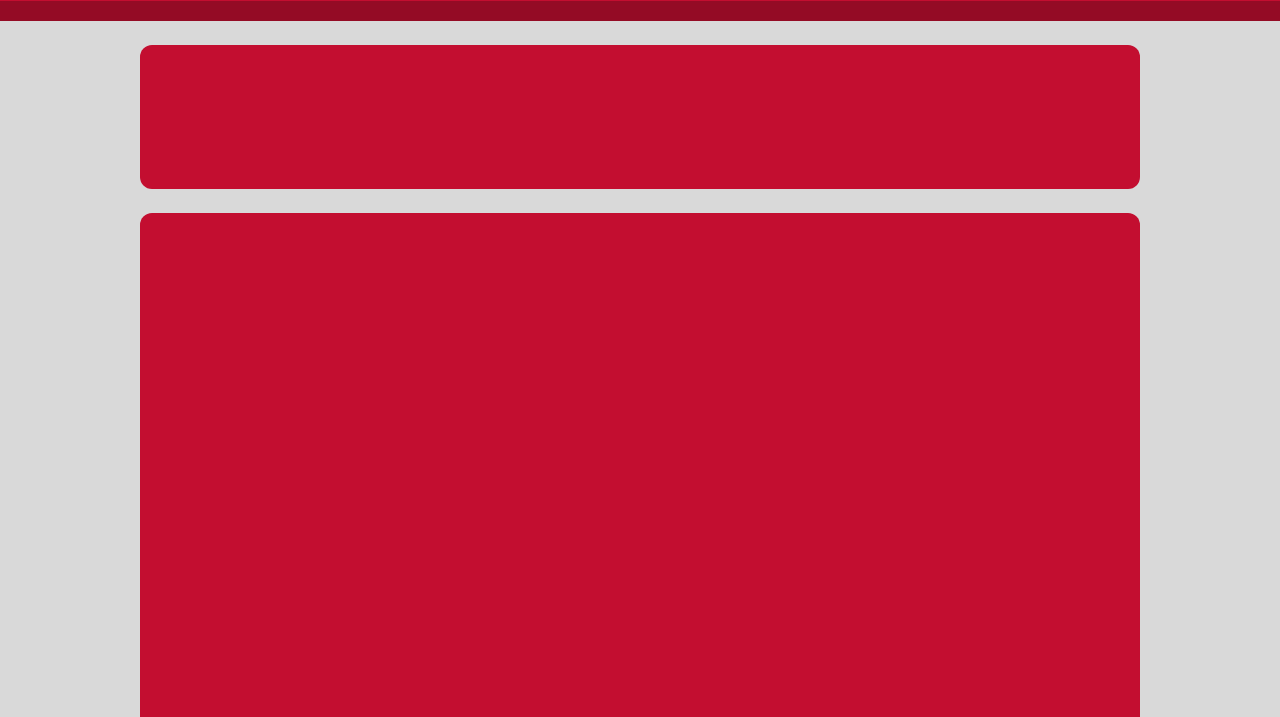
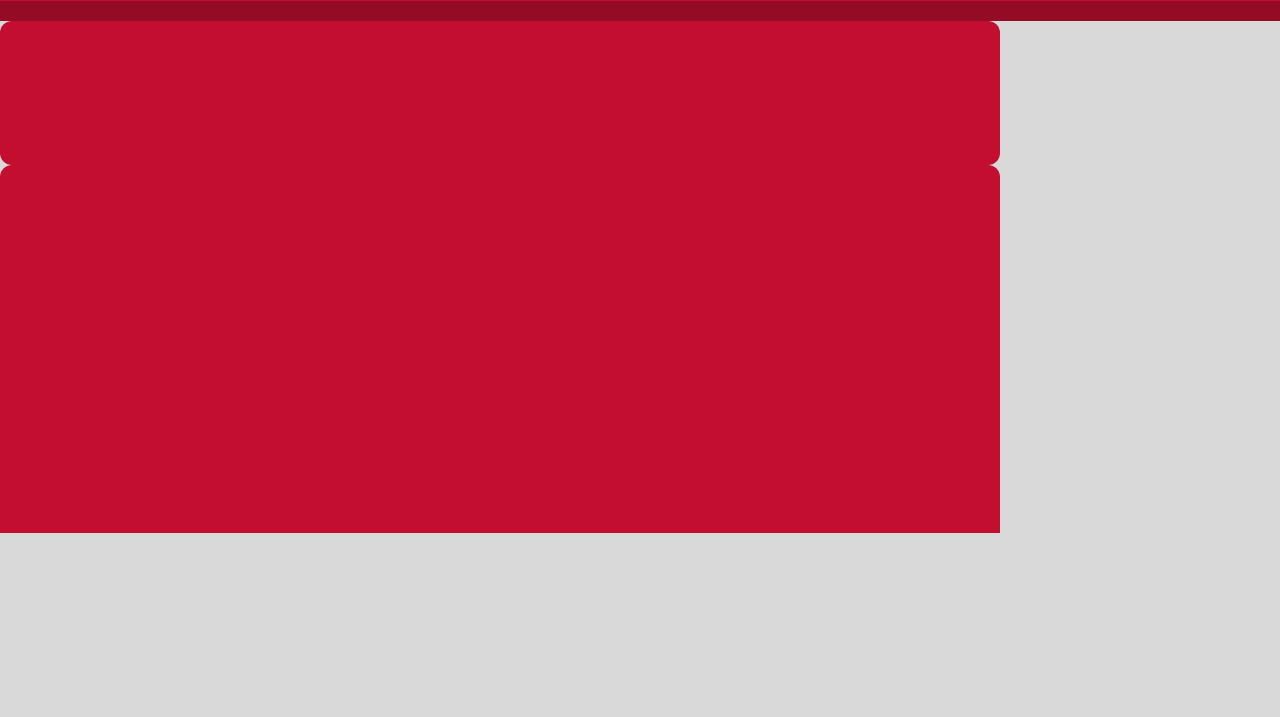
Before and after one commit to Rayanfer712/PYK_InvoiceSystem, a plain HTML site: page project-root/index.html in a window 1280 px wide. Shown: the part 83-800 px from the top of the page. Drawn offline with Linux system fonts and the light colour scheme.

Commit message:
some improvements

```diff
--- a/project-root/css/global.css
+++ b/project-root/css/global.css
@@ -2,12 +2,14 @@
     box-sizing: border-box;
 }
 
-html, body {
+html,
+body {
     margin: 0;
+    min-width: 320px;
     min-height: 100%;
     height: 100%;
     background-color: var(--color-background);
-    font-family: Arial, sans-serif;
+    font-family: Arial, Helvetica, sans-serif;
 }
 
 body {
@@ -22,11 +24,20 @@ body {
     min-height: 100dvh;
 }
 
+
 .page-content {
+    display: block;
+    width: 100%;
+    flex: 1;
+    min-height: 0;
+    padding: 0;
+}
+
+
+.page-content.user-view {
     display: grid;
     min-height: 0;
     padding: var(--layout-gap) var(--page-gutter) 0;
-    flex: 1;
     grid-template-rows: auto minmax(0, 1fr);
     justify-items: center;
     align-items: stretch;
@@ -50,3 +61,7 @@ body {
     border-radius: var(--box-radius) var(--box-radius) 0 0;
     background-color: var(--color-accent);
 }
+
+button {
+    font: inherit;
+}
```
